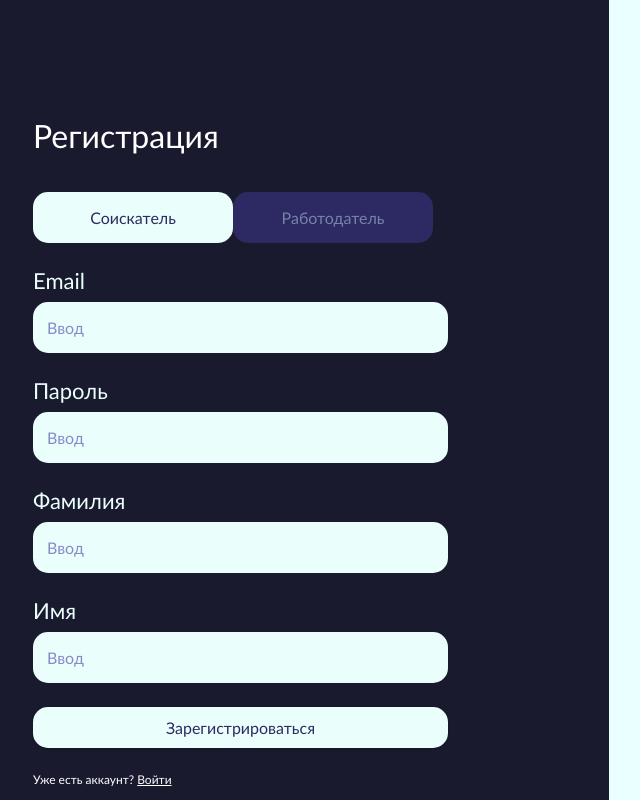
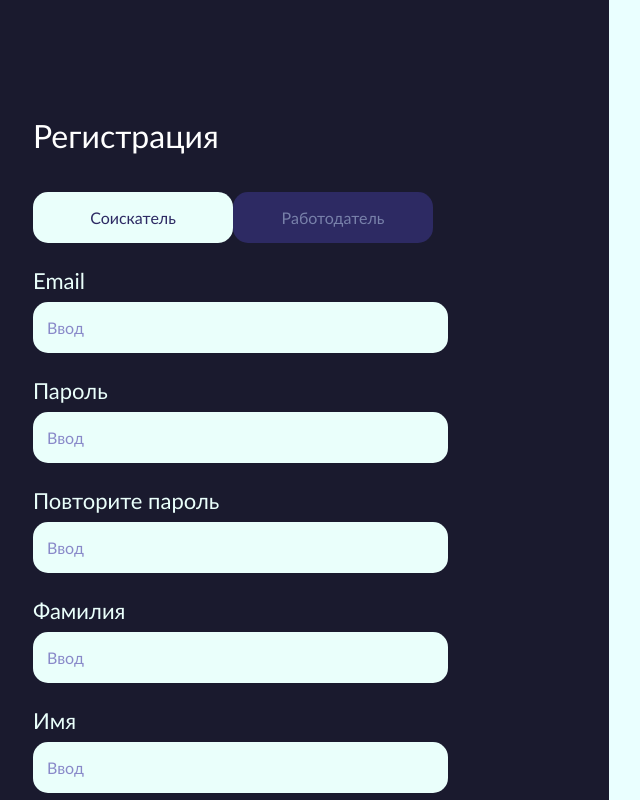
Before and after one commit to 44656e6973/itplanet, a React (Vite) app: page /register in a window 1280 px wide. Shown: the top 800 px of the page, without its empty margins (31-671 px from the left). Built offline with nearby package versions, Linux system fonts and the light colour scheme.

Commit message:
Добавить password reply

```diff
--- a/src/components/auth/Registration.tsx
+++ b/src/components/auth/Registration.tsx
@@ -3,10 +3,11 @@ import type { FormEvent, ChangeEvent } from 'react';
 import { Button } from '../ui/button';
 import { Input } from '../ui/input';
 import { Label } from '../ui/label';
-import type { RegistrationFormProps, Role } from './types';
+import type { RegistrationFormProps, RegistrationSubmitData, Role } from './types';
 
 const PASSWORD_ERROR_TEXT =
   'Пароль должен быть не короче 12 символов, содержать только латиницу, заглавную букву, цифру и спецсимвол.';
+const PASSWORD_MISMATCH_ERROR_TEXT = 'Пароли не совпадают.';
 
 const isPasswordValid = (password: string) => (
   password.length >= 12
@@ -40,6 +41,8 @@ export const Registration = ({ onSubmit, isLoading = false, error }: Registratio
   const [activeRole, setActiveRole] = useState<Role>('applicant');
   const [employerStep, setEmployerStep] = useState<1 | 2>(1);
   const [passwordError, setPasswordError] = useState<string | null>(null);
+  const [passwordReply, setPasswordReply] = useState('');
+  const [passwordReplyError, setPasswordReplyError] = useState<string | null>(null);
   const [formData, setFormData] = useState<FormData>({
     role: 'applicant',
     email: '',
@@ -52,6 +55,8 @@ export const Registration = ({ onSubmit, isLoading = false, error }: Registratio
     setActiveRole(role);
     setEmployerStep(1);
     setPasswordError(null);
+    setPasswordReply('');
+    setPasswordReplyError(null);
     if (role === 'employer') {
       setFormData({
         role: 'employer',
@@ -76,8 +81,14 @@ export const Registration = ({ onSubmit, isLoading = false, error }: Registratio
     const { name, value } = e.target;
     if (name === 'password') {
       setPasswordError(null);
+      setPasswordReplyError(null);
     }
     setFormData((prev) => ({ ...prev, [name]: value } as FormData));
+  };
+
+  const handlePasswordReplyChange = (e: ChangeEvent<HTMLInputElement>) => {
+    setPasswordReply(e.target.value);
+    setPasswordReplyError(null);
   };
 
   const handleSubmit = (e: FormEvent<HTMLFormElement>) => {
@@ -92,7 +103,15 @@ export const Registration = ({ onSubmit, isLoading = false, error }: Registratio
       return;
     }
 
-    onSubmit(formData);
+    if (formData.password !== passwordReply) {
+      setPasswordReplyError(PASSWORD_MISMATCH_ERROR_TEXT);
+      return;
+    }
+
+    onSubmit({
+      ...formData,
+      confirmPassword: passwordReply,
+    } satisfies RegistrationSubmitData);
   };
 
   const isEmployerFirstStep = activeRole === 'employer' && employerStep === 1;
@@ -161,6 +180,7 @@ export const Registration = ({ onSubmit, isLoading = false, error }: Registratio
 
       {/* Password field */}
       {showPasswordField && (
+        <>
           <div className="flex flex-col gap-2">
             <Label
               htmlFor="password"
@@ -186,6 +206,33 @@ export const Registration = ({ onSubmit, isLoading = false, error }: Registratio
               <p className="text-sm text-red-300">{passwordError}</p>
             )}
           </div>
+
+          <div className="flex flex-col gap-2">
+            <Label
+              htmlFor="passwordReply"
+              className="text-[#eafffb] text-[22px] font-normal tracking-[0] leading-[normal]"
+            >
+              Повторите пароль
+            </Label>
+            <div className="w-[415px] h-[51px] bg-[#eafffb] rounded-[15px] flex items-center px-[14px]">
+              <Input
+                id="passwordReply"
+                name="passwordReply"
+                type="password"
+                value={passwordReply}
+                onChange={handlePasswordReplyChange}
+                disabled={isLoading}
+                className="bg-transparent border-none shadow-none text-[#8989c9] text-xl font-normal placeholder:text-[#8989c9] focus-visible:ring-0 focus-visible:ring-offset-0 p-0 h-auto w-full"
+                placeholder="Ввод"
+                required
+                minLength={12}
+              />
+            </div>
+            {passwordReplyError && (
+              <p className="text-sm text-red-300">{passwordReplyError}</p>
+            )}
+          </div>
+        </>
       )}
 
       {/* Applicant fields */}
@@ -306,6 +353,32 @@ export const Registration = ({ onSubmit, isLoading = false, error }: Registratio
               <p className="text-sm text-red-300">{passwordError}</p>
             )}
           </div>
+
+          <div className="flex flex-col gap-2">
+            <Label
+              htmlFor="passwordReply"
+              className="text-[#eafffb] text-[22px] font-normal tracking-[0] leading-[normal]"
+            >
+              Повторите пароль
+            </Label>
+            <div className="w-[415px] h-[51px] bg-[#eafffb] rounded-[15px] flex items-center px-[14px]">
+              <Input
+                id="passwordReply"
+                name="passwordReply"
+                type="password"
+                value={passwordReply}
+                onChange={handlePasswordReplyChange}
+                disabled={isLoading}
+                className="bg-transparent border-none shadow-none text-[#8989c9] text-xl font-normal placeholder:text-[#8989c9] focus-visible:ring-0 focus-visible:ring-offset-0 p-0 h-auto w-full"
+                placeholder="Ввод"
+                required
+                minLength={12}
+              />
+            </div>
+            {passwordReplyError && (
+              <p className="text-sm text-red-300">{passwordReplyError}</p>
+            )}
+          </div>
         </>
       )}
 
--- a/src/components/auth/types.ts
+++ b/src/components/auth/types.ts
@@ -18,6 +18,10 @@ export interface BaseRegistrationData {
   password: string;
 }
 
+export interface RegistrationSubmitMeta {
+  confirmPassword: string;
+}
+
 export interface EmployerRegistrationData extends BaseRegistrationData {
   role: 'employer';
   companyName: string;
@@ -32,9 +36,10 @@ export interface ApplicantRegistrationData extends BaseRegistrationData {
 }
 
 export type RegistrationData = EmployerRegistrationData | ApplicantRegistrationData;
+export type RegistrationSubmitData = RegistrationData & RegistrationSubmitMeta;
 
 export interface RegistrationFormProps {
-  onSubmit: (data: RegistrationData) => Promise<void> | void;
+  onSubmit: (data: RegistrationSubmitData) => Promise<void> | void;
   isLoading?: boolean;
   error?: string | null;
 }
--- a/src/pages/RegisterPage.tsx
+++ b/src/pages/RegisterPage.tsx
@@ -1,13 +1,13 @@
 import { useNavigate } from 'react-router-dom';
 import { Registration } from '@/components/auth';
 import { useAuthStore } from '@/stores/authStore';
-import type { RegistrationData } from '@/components/auth/types';
+import type { RegistrationSubmitData } from '@/components/auth/types';
 
 export const RegisterPage = () => {
   const navigate = useNavigate();
   const { register, isLoading, error, clearError } = useAuthStore();
 
-  const handleSubmit = async (data: RegistrationData) => {
+  const handleSubmit = async (data: RegistrationSubmitData) => {
     clearError();
     const isSuccess = await register(data);
     if (isSuccess) {
--- a/src/stores/authStore.ts
+++ b/src/stores/authStore.ts
@@ -1,5 +1,5 @@
 import { create } from 'zustand';
-import type { RegistrationData } from '@/components/auth/types';
+import type { RegistrationSubmitData } from '@/components/auth/types';
 
 const API_URL = import.meta.env.VITE_API_URL;
 
@@ -63,7 +63,7 @@ interface AuthState {
   error: string | null;
 
   login: (username: string, password: string) => Promise<boolean>;
-  register: (data: RegistrationData) => Promise<boolean>;
+  register: (data: RegistrationSubmitData) => Promise<boolean>;
   logout: () => void;
   clearError: () => void;
 }
@@ -107,7 +107,7 @@ export const useAuthStore = create<AuthState>((set) => ({
     }
   },
 
-  register: async (data: RegistrationData) => {
+  register: async (data: RegistrationSubmitData) => {
     set({ isLoading: true, error: null });
 
     try {
@@ -116,6 +116,7 @@ export const useAuthStore = create<AuthState>((set) => ({
         ? {
             email: data.email,
             password: data.password,
+            confirm_password: data.confirmPassword,
             role: data.role,
             first_name: (data as any).firstName || '',
             last_name: (data as any).lastName || '',
@@ -123,6 +124,7 @@ export const useAuthStore = create<AuthState>((set) => ({
         : {
             email: data.email,
             password: data.password,
+            confirm_password: data.confirmPassword,
             role: data.role,
             company_name: (data as any).companyName || '',
             inn: (data as any).inn || '',
```
Lines whose indentation alone changed are shown as unchanged.
